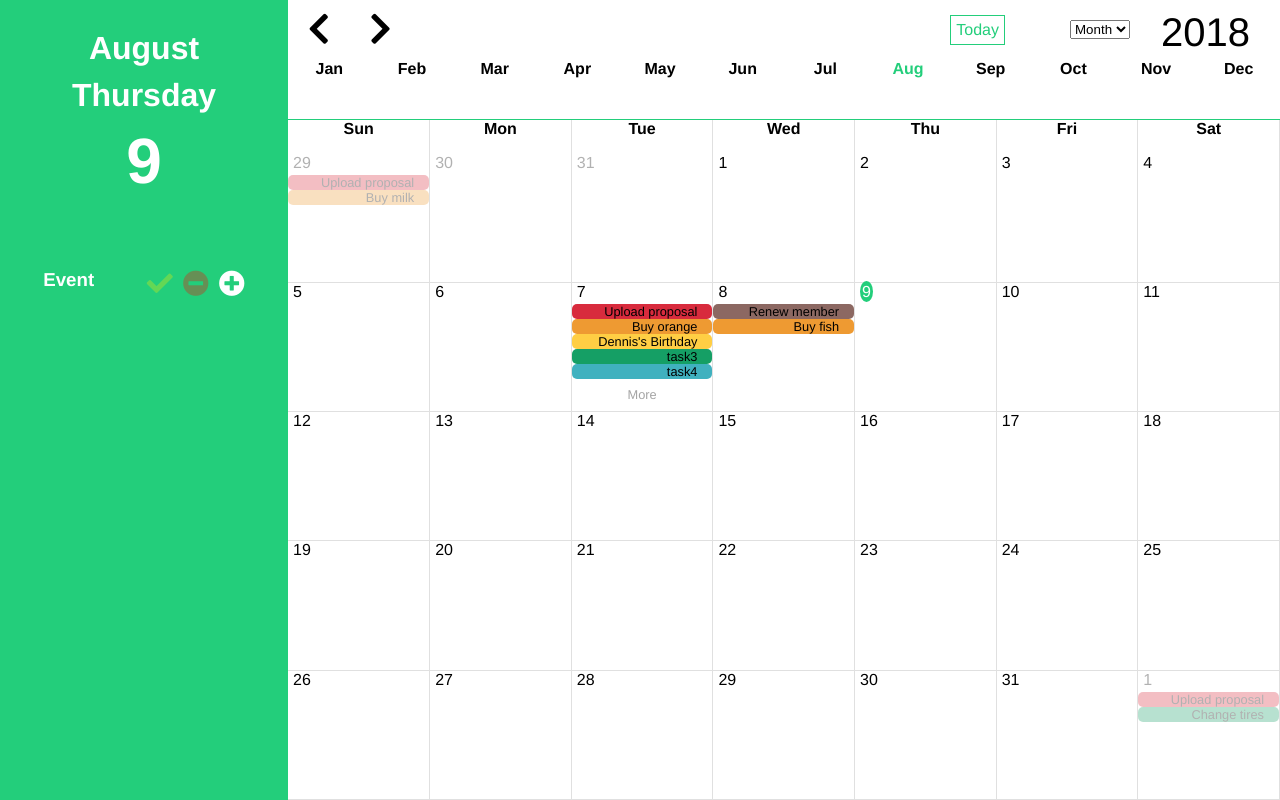
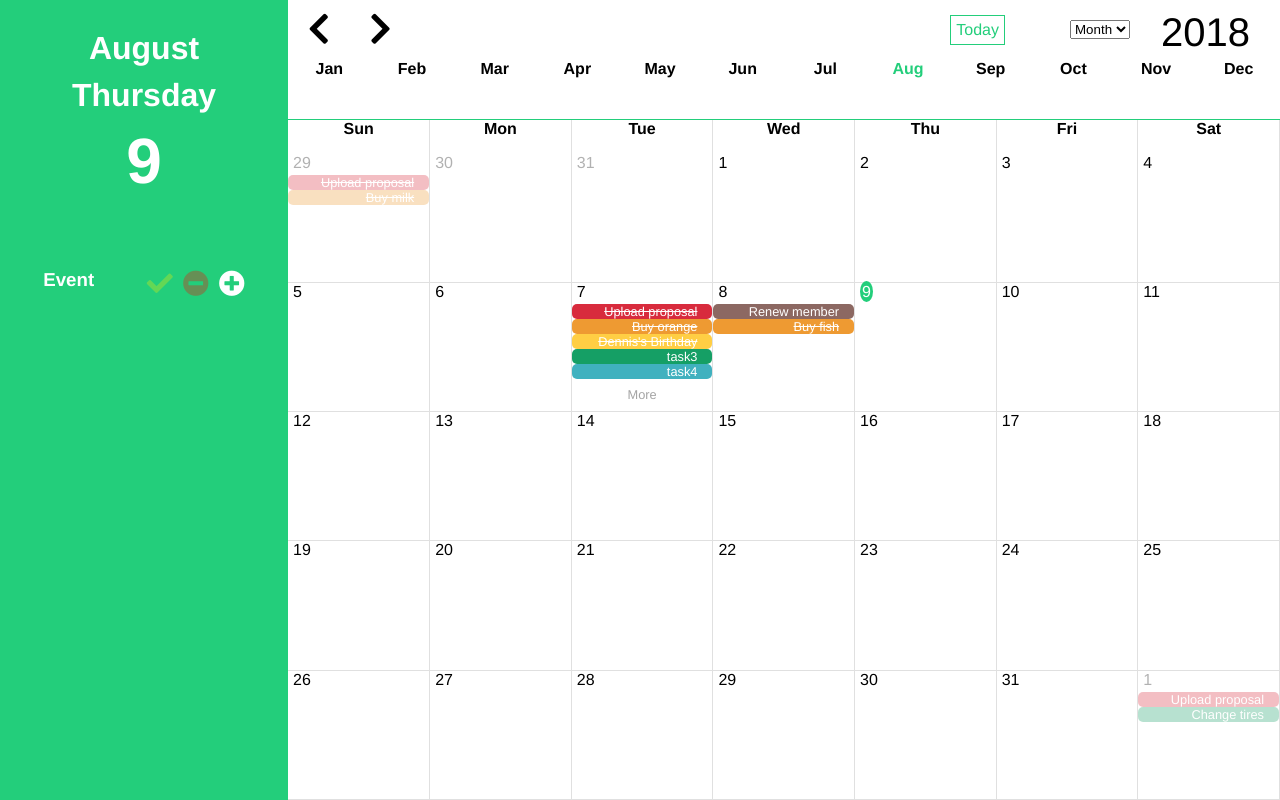
Before and after one commit to rosethorn999/calendar, a Vue app: page / in a window 1280 px wide. Built offline with nearby package versions, Linux system fonts and the light colour scheme.

Commit message:
修正排列

```diff
--- a/src/components/Calendar.vue
+++ b/src/components/Calendar.vue
@@ -237,13 +237,13 @@ table {
     margin-top: 2%;
     height: 40px;
     li {
+      color: white;
       font-size: 0.8em;
       border-radius: 5px;
       padding: 0px 15px;
       text-align: end;
-      .doneEvnet {
+      &.doneEvnet {
         text-decoration: line-through;
-        color: white;
       }
     }
   }
```
